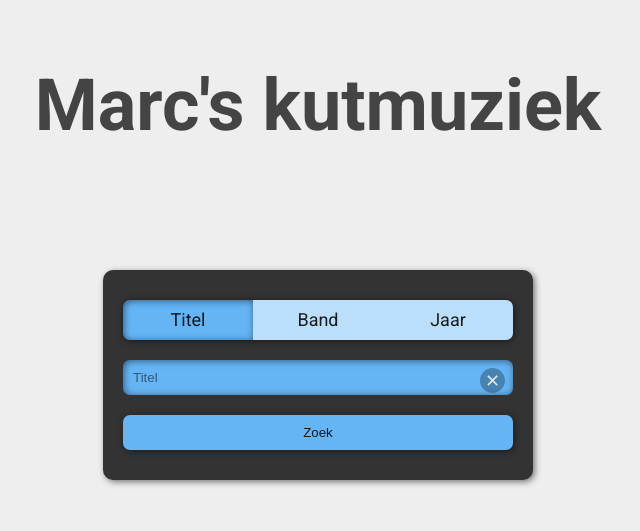
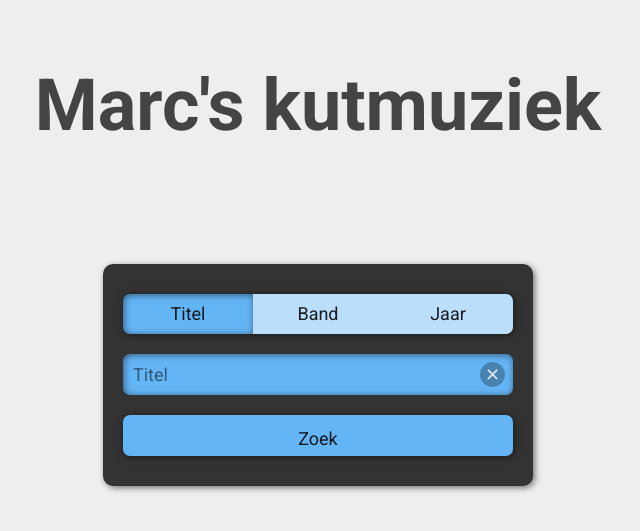
Before and after one commit to maxverbeek/money, a PHP site: page / in a window 1280 px wide. Shown: the top 531 px of the page, without its empty margins (322-962 px from the left). Run offline with PHP 8.4, Linux system fonts and the light colour scheme; some libraries are stand-ins or nearby versions.

Commit message:
Fix dingen, kut preg_quote + input font

```diff
--- a/search.php
+++ b/search.php
@@ -61,7 +61,7 @@
 		<?php foreach ($results as $result): ?>
 			<?php
 
-				$result->{$field} = preg_replace('/('. str_replace(['*', '%'], '.*', preg_quote($fieldval)) .')/i', "<strong>$1</strong>", e($result->{$field}));
+				$result->{$field} = preg_replace('/('. str_replace(['*', '%'], '.*', preg_quote($fieldval, '/')) .')/i', "<strong>$1</strong>", e($result->{$field}));
 
 			?>
 			--><div class="result">
--- a/style.css
+++ b/style.css
@@ -172,6 +172,7 @@
 
 .query input
 {
+	font: 18px/1.6 'Roboto', sans-serif;
 	display: block;
 	box-sizing: border-box;
 	border: none;
@@ -179,6 +180,7 @@
 	color: rgba(0, 0, 0, .87);
 	border-radius: 7px;
 	margin: 20px 10px;
+	height: 41px;
 	padding: 10px;
 	width: calc(100% - 20px);
 	box-shadow: 1px 1px 7px rgba(0, 0, 0, .51);
```
